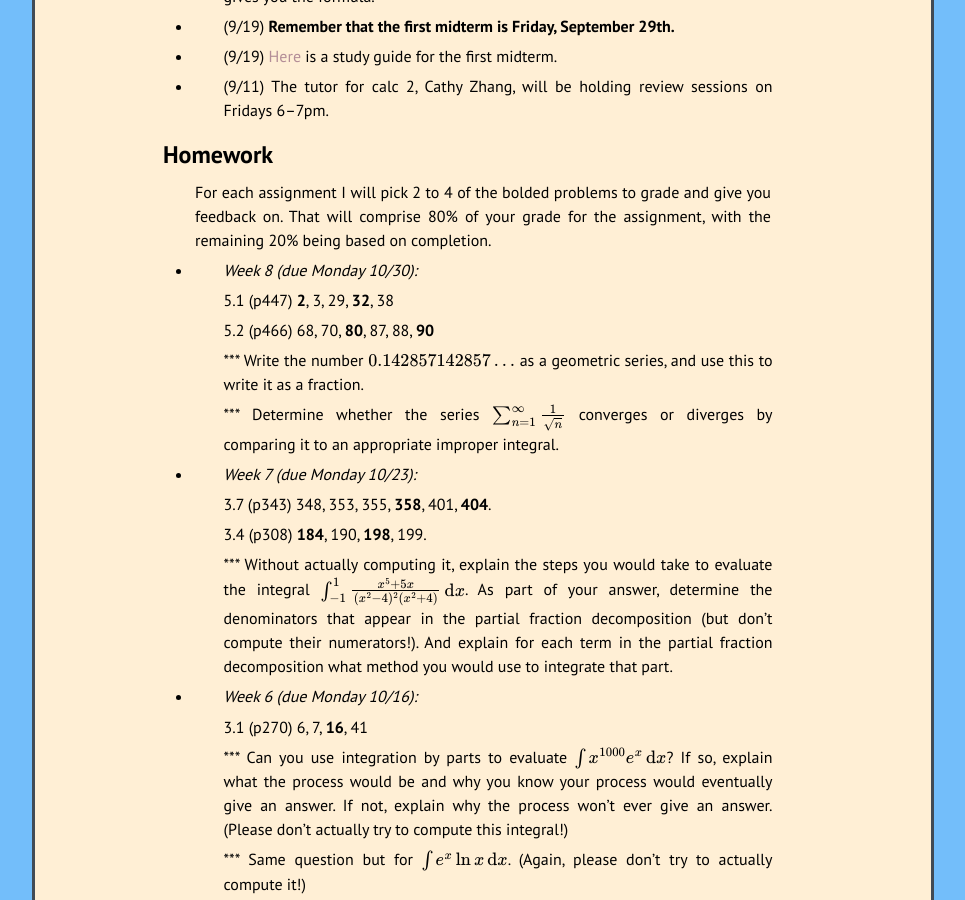
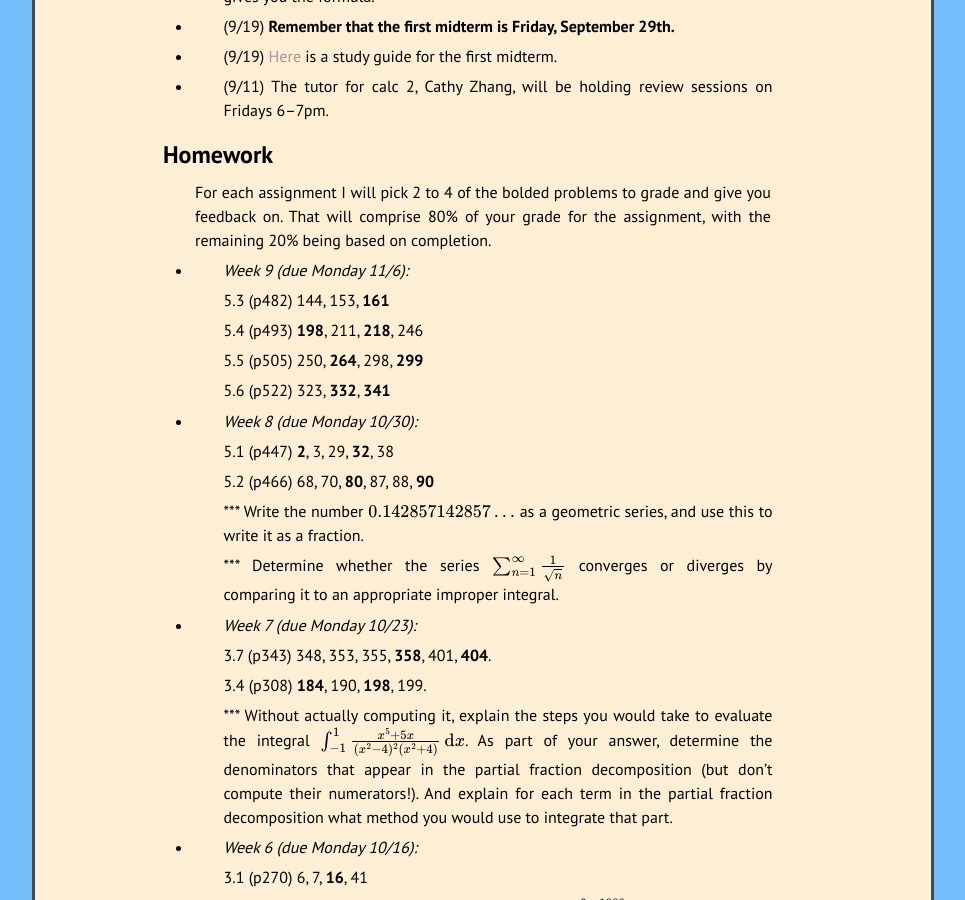
Before and after one commit to kamerynjw/kamerynjw.github.io, a Jekyll site: the page built from teaching/2023/math211.md, in a window 1280 px wide and 900 px high, scrolled down 728 px. Shown: the whole window, without its empty margins (157-1122 px from the left). Built offline with Jekyll 4.4.1, drawn with Linux system fonts in a browser that asks for light colours; nearby versions of some CDN libraries; formulas are drawn with MathJax 3; some of the changed text lies outside the part shown.

Commit message:
week 9 calc 2

```diff
--- a/teaching/2023/math211.md
+++ b/teaching/2023/math211.md
@@ -32,6 +32,16 @@ Homework
 --------
 
 For each assignment I will pick 2 to 4 of the bolded problems to grade and give you feedback on. That will comprise 80% of your grade for the assignment, with the remaining 20% being based on completion.
+
+* *Week 9 (due Monday 11/6):*
+
+   5.3 (p482) 144, 153, **161**
+
+   5.4 (p493) **198**, 211, **218**, 246
+
+   5.5 (p505) 250, **264**, 298, **299**
+
+   5.6 (p522) 323, **332**, **341**
 
 * *Week 8 (due Monday 10/30):*
 
@@ -99,6 +109,12 @@ For each assignment I will pick 2 to 4 of the bolded problems to grade and give
 
 In-class Worksheets
 --------
+
+* [11/3: Section 5.6](ws11-3.pdf)
+
+* [11/1: Section 5.5](ws11-1.pdf)
+
+* [10/30: Section 5.4](ws10-30.pdf)
 
 * [10/27: Sections 5.2 and 5.3](ws10-27.pdf)
 
```
Also changed, not shown: 3 other files.
